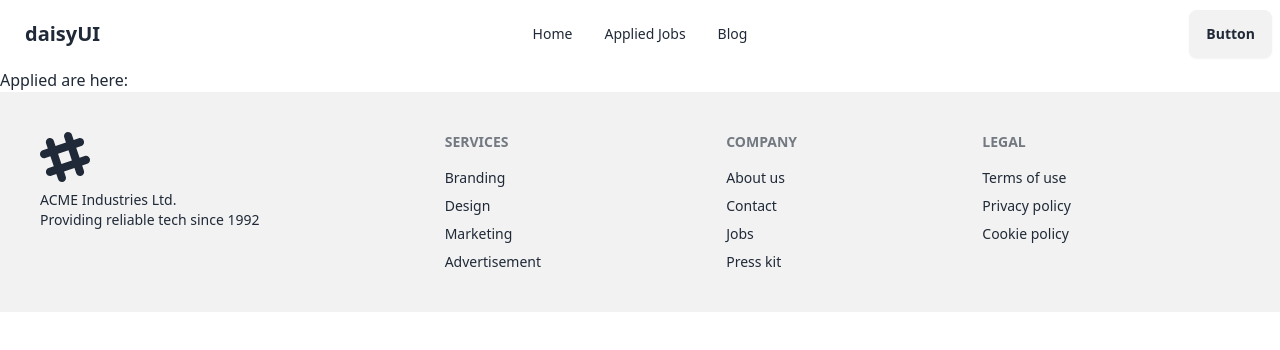
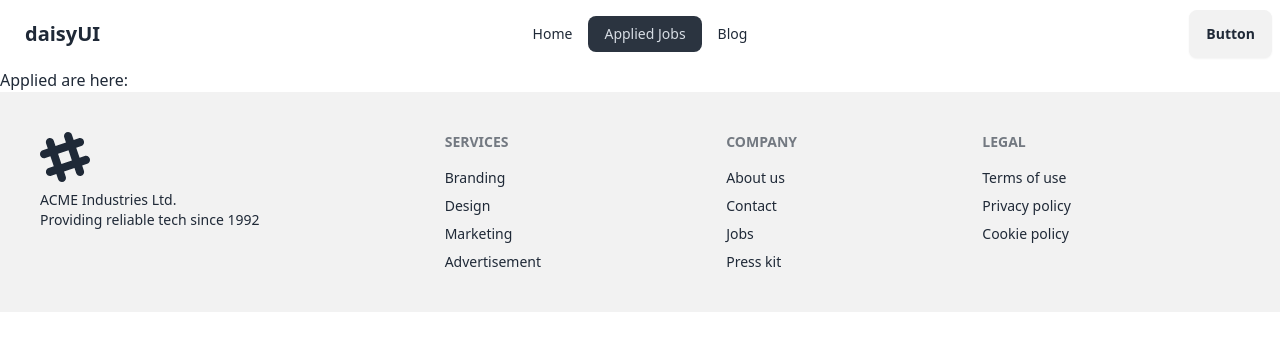
Before and after one commit to mdgsaruar710344/Career-Hub-React, a React (Vite) app: page /applied in a window 1280 px wide. Shown: the top 350 px of the page. Built offline with nearby package versions, Linux system fonts and the light colour scheme.

Commit message:
Added Navlink

```diff
--- a/src/components/ErrorElement/ErrorElement.jsx
+++ b/src/components/ErrorElement/ErrorElement.jsx
@@ -8,7 +8,7 @@ const ErrorElement = () => {
     <div>
       <h1>Oops! Page not found</h1>
       <br></br>
-      <Link to="/" className="b-4 text-2xl border-blue-700"> Go Back Home</Link>
+      <Link to="/" className="b-4 text-2xl bg-red-700 text-white rounded border-green-700"> Go Back Home</Link>
     </div>
   );
 };
--- a/src/components/Header/Header.jsx
+++ b/src/components/Header/Header.jsx
@@ -1,11 +1,11 @@
-import { Link } from "react-router-dom";
+import { Link, NavLink } from "react-router-dom";
 
 const Header = () => {
 
   const navMenu= <>
-            <li><Link to="/"> Home</Link></li>
-            <li><Link to="/applied"> Applied Jobs</Link></li>
-            <li><Link to="/blog"> Blog</Link></li>
+            <li><NavLink to="/"> Home</NavLink></li>
+            <li><NavLink to="/applied"> Applied Jobs</NavLink></li>
+            <li><NavLink to="/blog"> Blog</NavLink></li>
 
 
 
```
